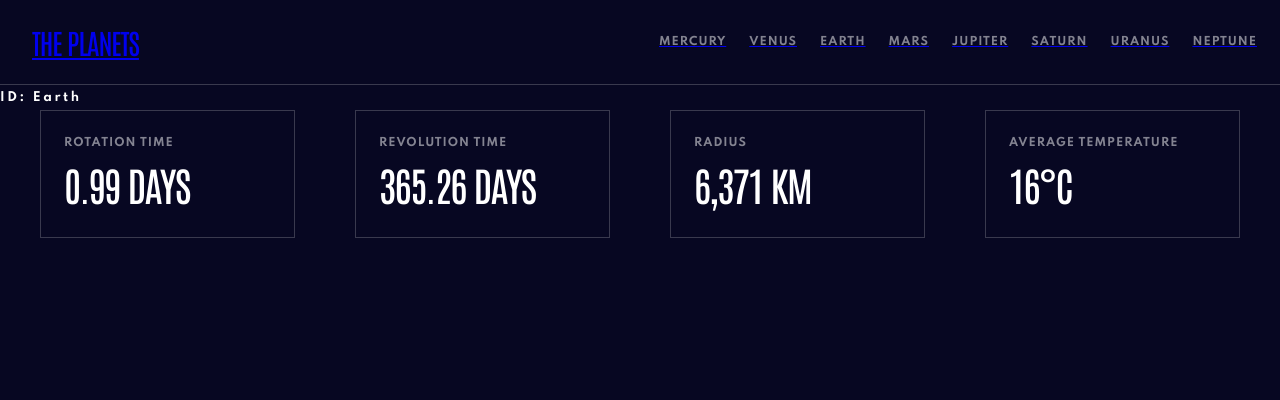
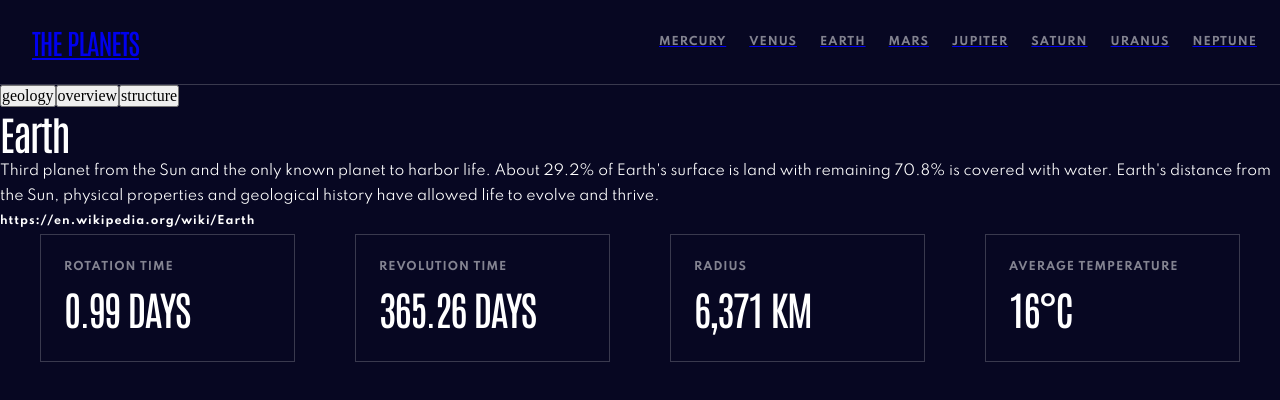
Before and after one commit to marshalldanel/planet-facts, a React (Create React App) app: page / in a window 1280 px wide. Shown: the top 400 px of the page. Built offline with nearby package versions, Linux system fonts and the light colour scheme.

Commit message:
Add new components, current planet view logic

```diff
--- a/src/components/PlanetPage.js
+++ b/src/components/PlanetPage.js
@@ -1,31 +1,23 @@
-import React from 'react';
+import React, { useState } from 'react';
 import { useLocation } from 'react-router-dom';
-import PlanetFacts from './PlanetFacts';
+import Planet from './Planet';
+import Button from './Button';
 
 export default function PlanetPage({ homePlanet }) {
   let { state } = useLocation();
 
-  const {
-    geology,
-    images,
-    name,
-    overview,
-    radius,
-    revolution,
-    rotation,
-    structure,
-    temperature,
-  } = homePlanet ? homePlanet : state.planet;
+  const planet = homePlanet ? homePlanet : state.planet;
+
+  const views = ['geology', 'overview', 'structure'];
+
+  const [currentView, setCurrentView] = useState('overview');
 
   return (
     <div>
-      <h3>ID: {name}</h3>
-      <PlanetFacts
-        radius={radius}
-        revolution={revolution}
-        rotation={rotation}
-        temperature={temperature}
-      />
+      {views.map((view) => (
+        <Button key={view} view={view} setCurrentView={setCurrentView}></Button>
+      ))}
+      <Planet planet={planet} currentView={currentView} />
     </div>
   );
 }
```
